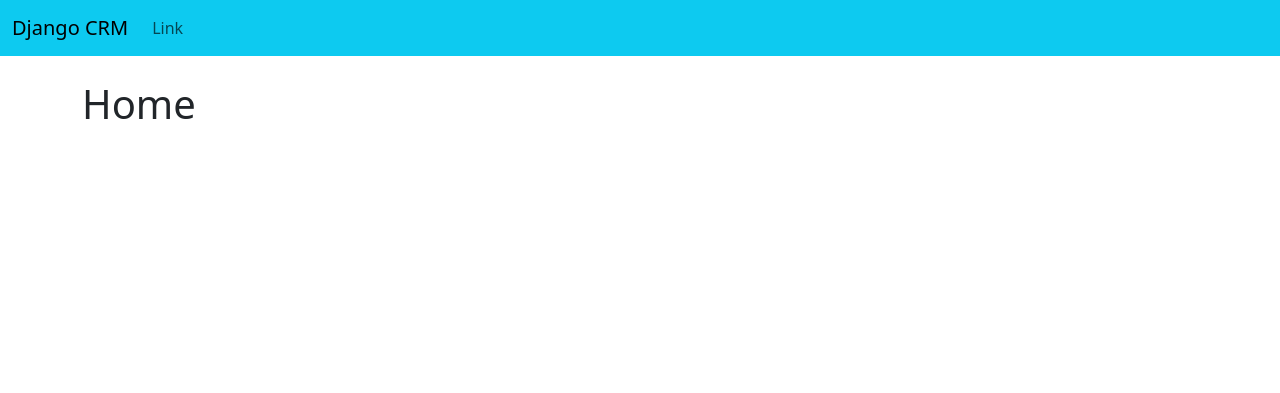
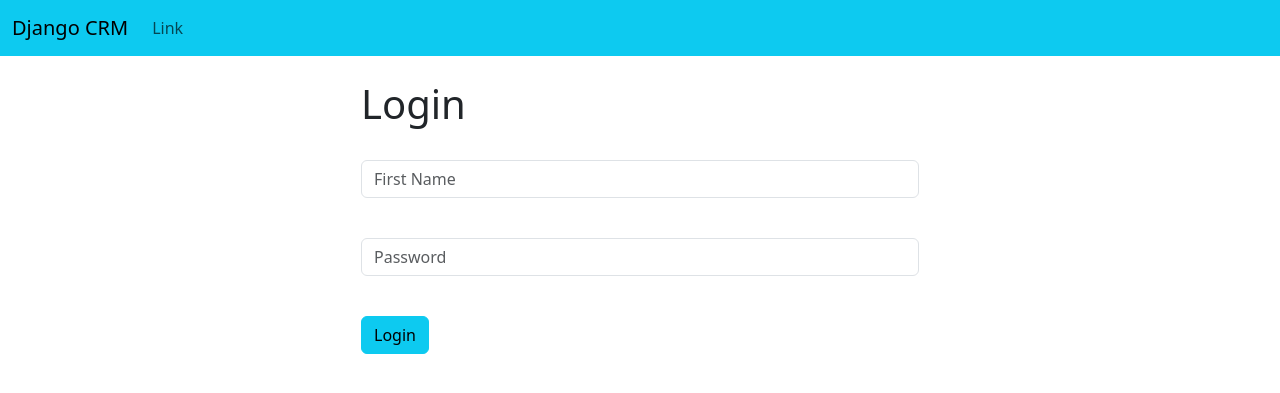
Before and after one commit to nprati01/django_crm, a Django app: page / in a window 1280 px wide. Shown: the top 393 px of the page. Run offline with Django 4.2, Linux system fonts and the light colour scheme.

Commit message:
login functionality

```diff
--- a/main_app/templates/home.html
+++ b/main_app/templates/home.html
@@ -2,6 +2,33 @@
 
 {% block content %}
 
-<h1>Home</h1>
+<div class="col-md-6 offset-md-3">
+    {% if user.is_authenticated %}
+
+    <h1>Hello World</h1>
+    <br/>
+    {% else %}
+    <h1>Login</h1>
+    <br/>
+    <form method ="POST" action="{% url 'home' %}">
+        {% csrf_token %}
+        <form>
+            <div class="mb-3">
+              <input type="text" class="form-control" name="first_name", placeholder="First Name" required>
+
+            </div><br/>
+            <div class="mb-3">
+
+              <input type="password" class="form-control", name="password", placeholder="Password" required>
+            </div>
+            <br/>
+            <button type="submit" class="btn btn-info">Login</button>
+          </form>
+    </form>
+
+</div>
+
+{% endif %}
+
 
 {% endblock %}
--- a/main_app/urls.py
+++ b/main_app/urls.py
@@ -3,6 +3,8 @@ from . import views
 
 # holds each route we define for main_app
 urlpatterns = [
-    path('', views.home, name='home')
+    path('', views.home, name='home'),
+    # path('login/', views.login_user, name='login'),
+    # path('logout/', views.logout_user, name='logout'),
 
 ]
--- a/main_app/views.py
+++ b/main_app/views.py
@@ -4,3 +4,9 @@ from django.contrib import messages
 # Create your views here.
 def home(request):
     return render(request, 'home.html')
+
+def login_user(request):
+    pass
+
+def logout_user(request):
+    pass
```
